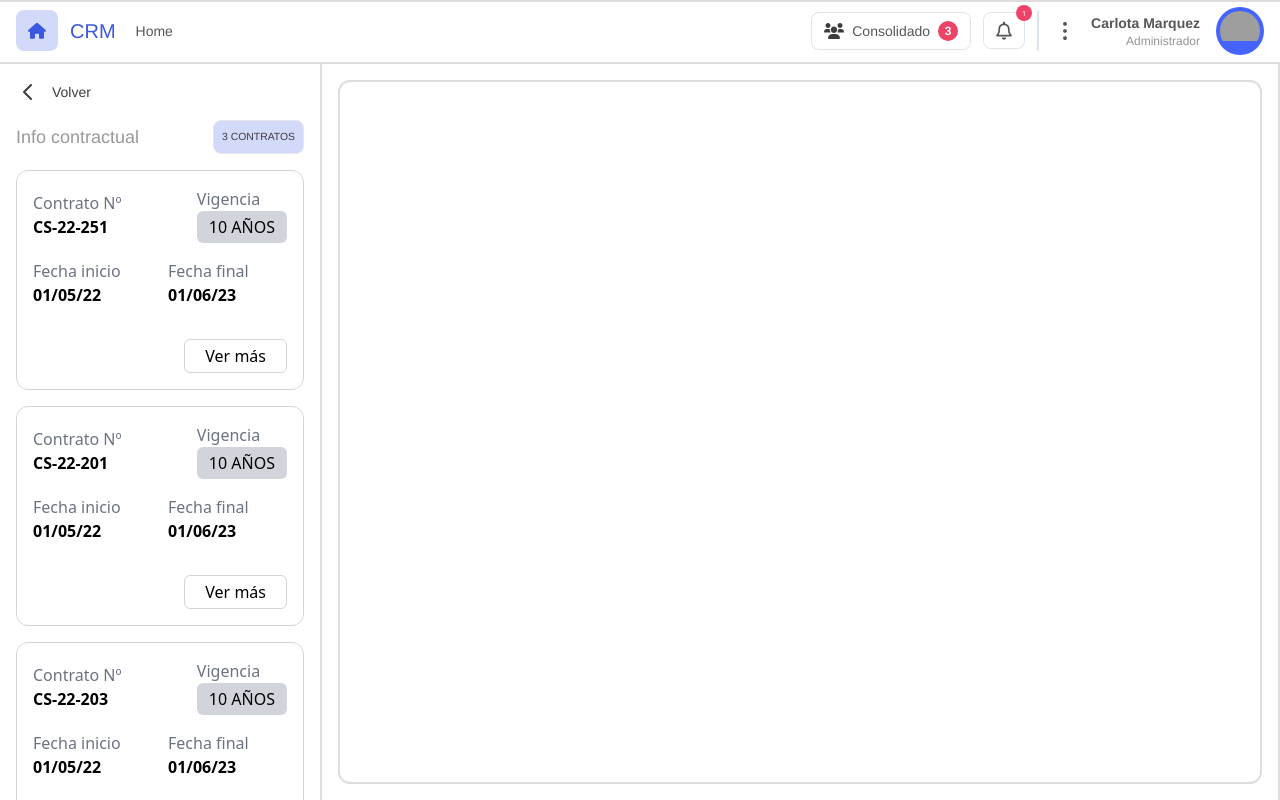
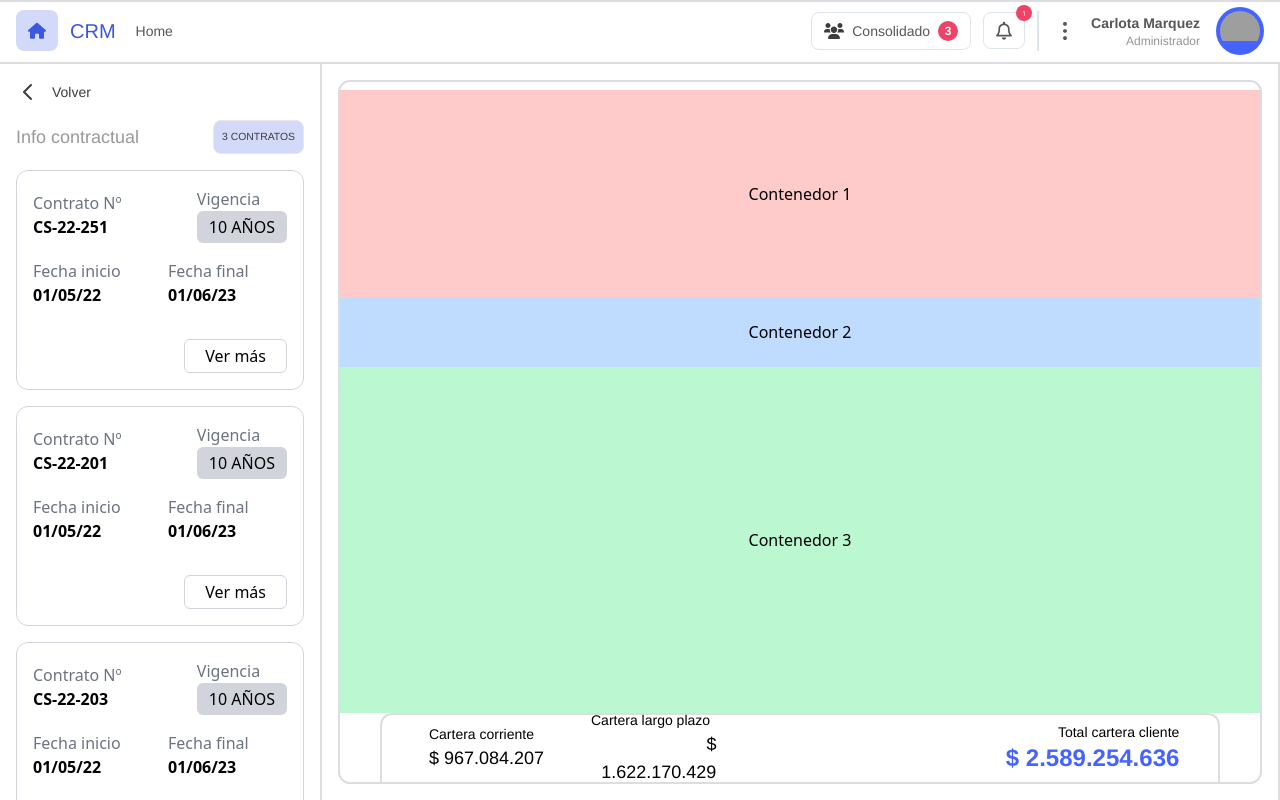
Before and after one commit to javiergcw/crm-infinity, a Next.js app: page /cartera in a window 1280 px wide. Built offline with nearby package versions, Linux system fonts and the light colour scheme; grey boxes are pictures that could not be loaded.

Commit message:
dropdown card horizontal in wallet

```diff
--- a/src/features/wallet/components/card/down_card_horizontal.js
+++ b/src/features/wallet/components/card/down_card_horizontal.js
@@ -1,9 +1,24 @@
-import React from 'react'
+import React from 'react';
+import TitleSum from '../tlite/title_sum';
 
 const DownCardHorizontal = () => {
   return (
-    <div>DownCardHorizontal</div>
-  )
-}
+    <div className="flex mx-10 h-full rounded-t-xl border-t-2 border-x-2 border-ui-gray-line">
+      <div className="flex items-center justify-center " style={{ width: '25%' }}>
+        <TitleSum title="Cartera corriente" subtitle="967.084.207" all={false} />
+      </div>
+      <div className="flex items-center " style={{ width: '15%' }}>
+        <TitleSum title="Cartera largo plazo" subtitle="1.622.170.429" all={false} />
+      </div>
+      <div className="flex items-center " style={{ width: '30%' }}>
 
-export default DownCardHorizontal
+      </div>
+      <div className="flex items-center justify-center" style={{ width: '30%' }}>
+        <TitleSum title="Total cartera cliente" subtitle="2.589.254.636" all={true} />
+      </div>
+
+    </div>
+  );
+};
+
+export default DownCardHorizontal;
--- /dev/null
+++ b/src/features/wallet/components/tlite/title_sum.js
@@ -0,0 +1,25 @@
+import React from 'react';
+import PropTypes from 'prop-types';
+
+const TitleSum = ({ title, subtitle, all }) => {
+    return (
+        <div>
+            <div className={`normal-semibold-black ${all ? 'text-right' : ''}`}>{title}</div>
+            <div className={`text-right ${all ? 'h2-blue-semibold' : 'up-semibold-black'}`}>
+                {"$ " + subtitle}
+            </div>
+        </div>
+    );
+};
+
+TitleSum.propTypes = {
+    title: PropTypes.string.isRequired,
+    subtitle: PropTypes.string.isRequired,
+    all: PropTypes.bool
+};
+
+TitleSum.defaultProps = {
+    all: false
+};
+
+export default TitleSum;
--- a/src/pages/cartera.js
+++ b/src/pages/cartera.js
@@ -5,6 +5,7 @@ import ComeBack from '@/components/come_back';
 import TitleContract from '@/features/wallet/components/tlite/title_contract';
 import CardContract from '@/features/wallet/components/card/card_contract';
 import '../app/globals.css'
+import DownCardHorizontal from '@/features/wallet/components/card/down_card_horizontal';
 
 
 const Cartera = () => {
@@ -84,8 +85,20 @@ const Cartera = () => {
                     </div>
                 }
                 contentTwo={
-                    <div className="w-full h-full bg-white rounded-xl border-2 border-ui-gray-line px-3 pt-7">
-                        {/* Contenido adicional aquí */}
+                    <div className="w-full h-full bg-white rounded-xl border-2 border-ui-gray-line  pt-2 grid"
+                        style={{ gridTemplateRows: '30% 10% 50% 10%' }}>
+                        <div className="bg-red-200 flex items-center justify-center h-full">
+                            Contenedor 1
+                        </div>
+                        <div className="bg-blue-200 flex items-center justify-center h-full">
+                            Contenedor 2
+                        </div>
+                        <div className="bg-green-200 flex items-center justify-center h-full">
+                            Contenedor 3
+                        </div>
+                        <div className=" justify-center h-full">
+                            <DownCardHorizontal />
+                        </div>
                     </div>
                 }
             />
--- a/src/styles/custom_style.css
+++ b/src/styles/custom_style.css
@@ -17,6 +17,11 @@
 
     .small-blue-semibold {
         @apply text-xs font-heading text-ui-blue-800 font-semibold;
+    }
+
+
+    .h2-blue-semibold {
+        @apply text-2xl font-heading text-ui-blue-800 font-semibold;
     }
 
     /* gray */
@@ -91,6 +96,10 @@
         @apply text-sm font-heading text-ui-black-native font-medium
     }
 
+    .up-semibold-black {
+        @apply text-lg font-heading text-ui-black-native font-medium
+    }
+
     .super-small-normal-black {
         @apply text-2xs font-heading text-ui-black
     }
@@ -102,6 +111,7 @@
     .h3-normal-black {
         @apply text-xl font-heading text-ui-black
     }
+
     .h2-normal-black {
         @apply text-2xl font-heading text-ui-black
     }
```
